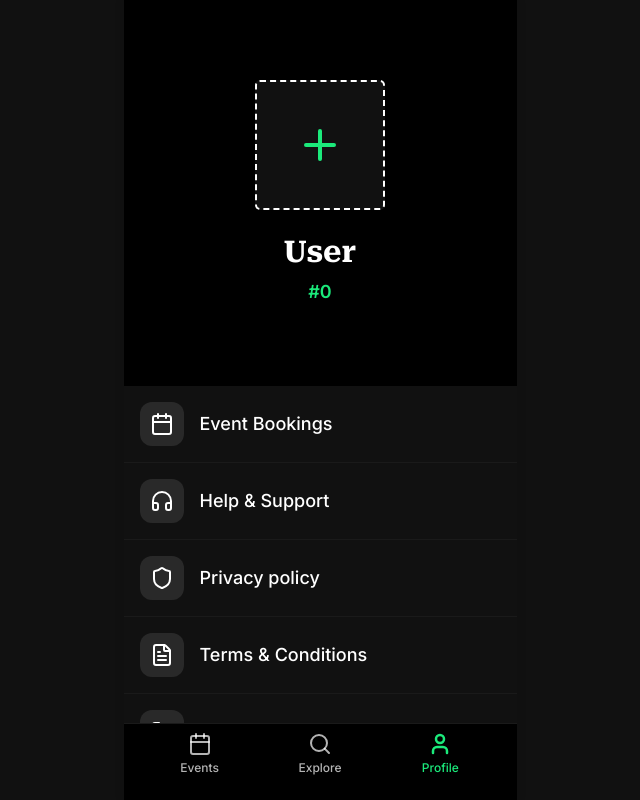
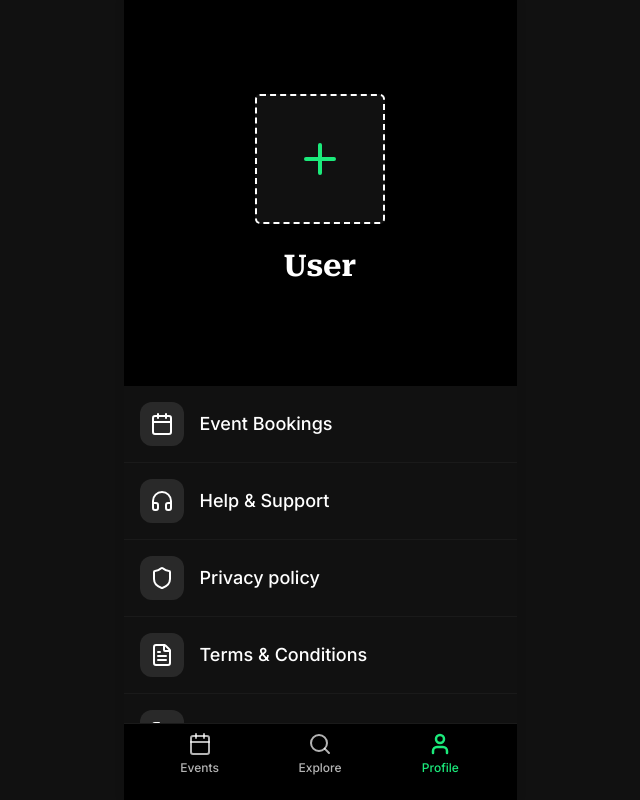
Before and after one commit to swapnilgupta14/citadel-web-fe, a React (Vite) app: page /profile in a window 1280 px wide. Shown: the whole page, without its empty margins (320-960 px from the left). Built offline with nearby package versions, Linux system fonts and the light colour scheme; no server answers; sample sign-in values are in the browser's storage.

Commit message:
refactor: improve user display name logic and clean up unused code in ProfilePage

```diff
--- a/src/pages/profile/ProfilePage.tsx
+++ b/src/pages/profile/ProfilePage.tsx
@@ -245,24 +245,10 @@ export const ProfilePage = () => {
     },
   ];
 
-  const generateUserCode = (name: string, id: string): string => {
-    const initials =
-      name
-        ?.split(" ")
-        .map((n) => n[0])
-        .join("")
-        .toUpperCase()
-        .slice(0, 2) || "US";
-    const code = id?.slice(-4) || "0000";
-    return `#${initials}${code}`;
-  };
-
   const userData = auth.getUserData();
-  const displayName = profile?.name || "User";
+  const displayName = profile?.name || profile?.username || "User";
   const userId = profile?.id || userData?.id || "0";
-  const userCode = profile
-    ? generateUserCode(profile.name, profile.id)
-    : `#${userId.slice(-4)}`;
+  const userCode = profile && `#${userId.slice(-4)}`;
 
   return (
     <div className="flex h-full flex-col bg-background min-h-0">
@@ -278,16 +264,15 @@ export const ProfilePage = () => {
                 deleteImageMutation.isPending ||
                 isRefetchingAfterMutation
               }
-              className={`relative w-[130px] h-[130px] rounded-[5px] bg-background-secondary flex items-center justify-center mb-6 active:scale-95 transition-transform overflow-hidden disabled:opacity-50 disabled:cursor-not-allowed ${
-                !profileImage ? "border-2 border-dashed border-white" : ""
-              }`}
+              className={`relative w-[130px] h-[130px] rounded-[5px] bg-background-secondary flex items-center justify-center mb-6 active:scale-95 transition-transform overflow-hidden disabled:opacity-50 disabled:cursor-not-allowed ${!profileImage ? "border-2 border-dashed border-white" : ""
+                }`}
               aria-label={
                 profileImage ? "Change profile photo" : "Upload profile photo"
               }
             >
               {uploadImageMutation.isPending ||
-              deleteImageMutation.isPending ||
-              isRefetchingAfterMutation ? (
+                deleteImageMutation.isPending ||
+                isRefetchingAfterMutation ? (
                 <div className="w-full h-full bg-background-secondary relative overflow-hidden">
                   <div className="absolute inset-0 bg-gradient-to-r from-background-secondary via-background-tertiary to-background-secondary animate-shimmer bg-[length:200%_100%]" />
                   <div className="absolute inset-0 flex items-center justify-center">
@@ -393,9 +378,8 @@ export const ProfilePage = () => {
               <button
                 key={item.id}
                 onClick={item.onClick}
-                className={`w-full flex items-center gap-4 p-4 bg-background-secondary active:scale-[0.98] transition-transform flex-shrink-0 ${
-                  !isLast ? "border-b border-border" : ""
-                }`}
+                className={`w-full flex items-center gap-4 p-4 bg-background-secondary active:scale-[0.98] transition-transform flex-shrink-0 ${!isLast ? "border-b border-border" : ""
+                  }`}
               >
                 <div className="w-11 h-11 rounded-xl bg-white/10 flex items-center justify-center flex-shrink-0">
                   <Icon className={`w-6 h-6 ${iconColor}`} strokeWidth={2} />
```
